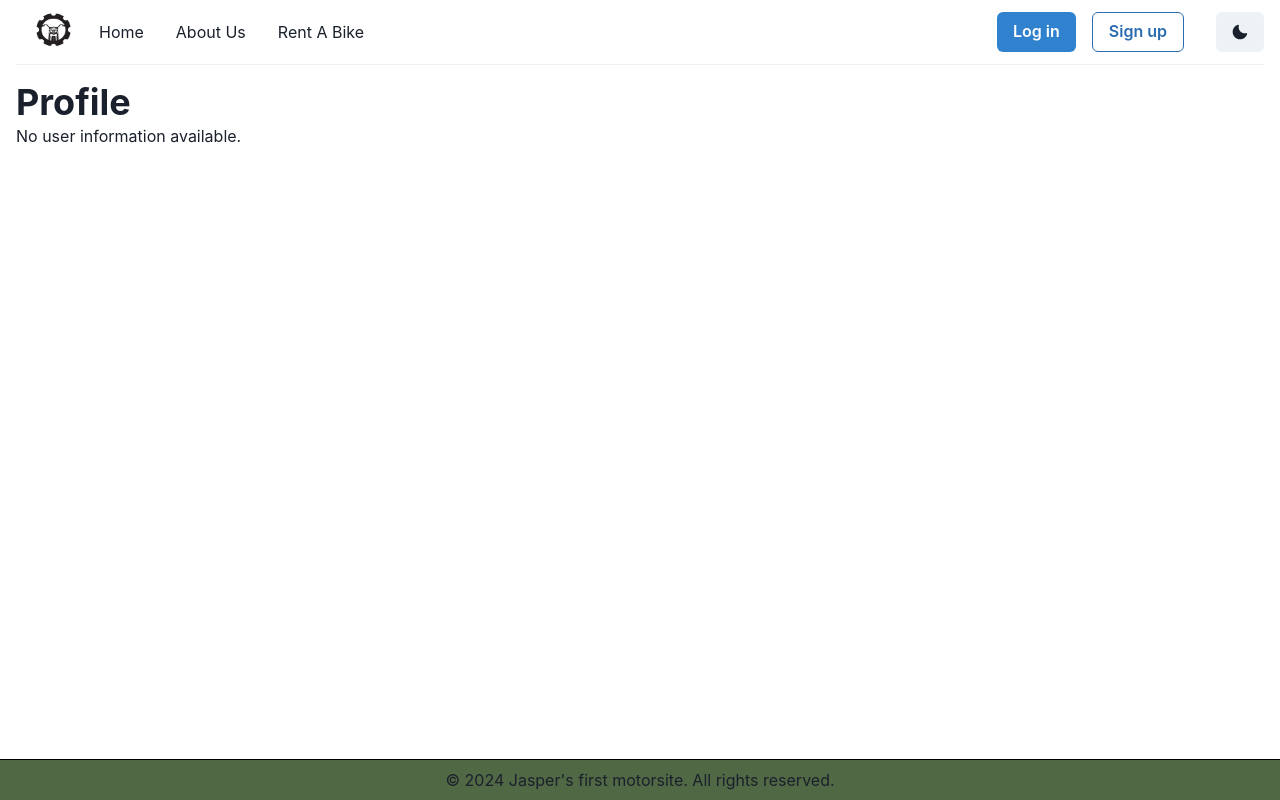
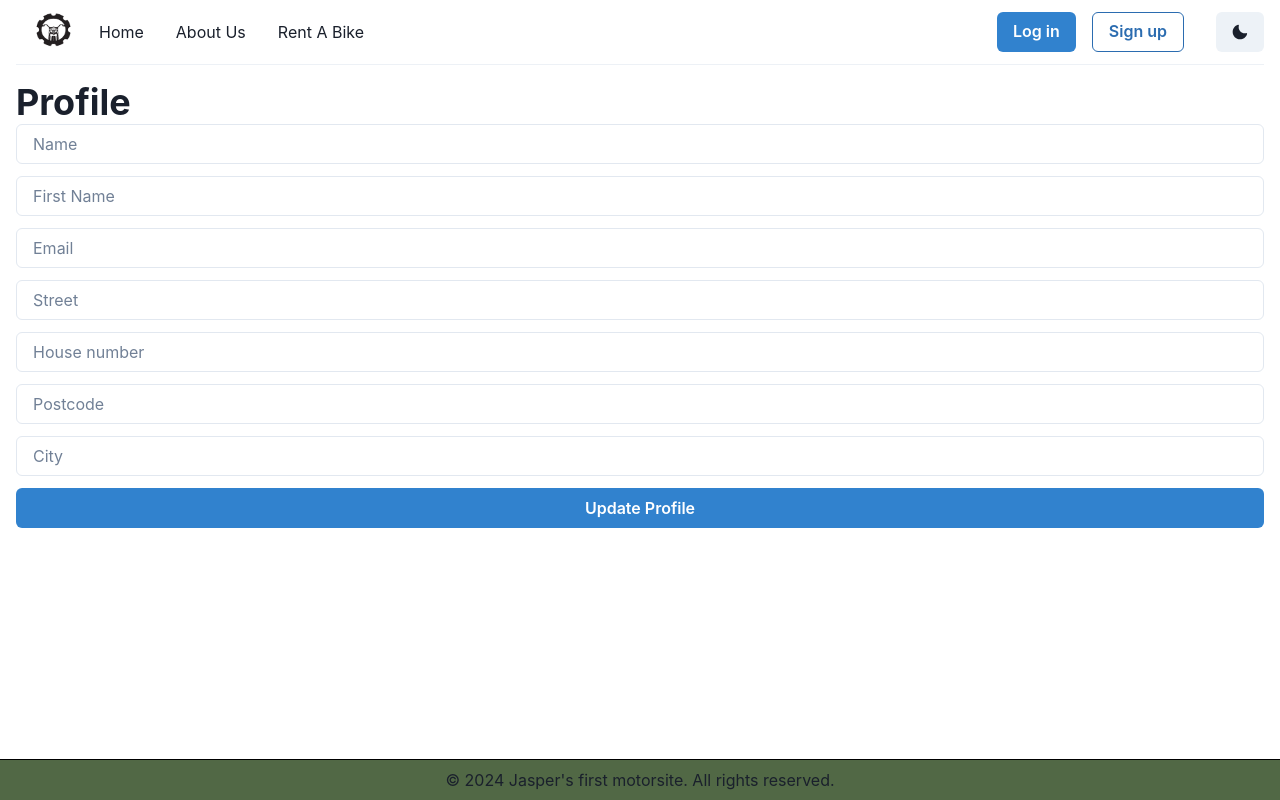
Before and after one commit to haegemanjasper/Motor-Client-Side, a React (Vite) app: page /profile in a window 1280 px wide. Built offline with nearby package versions, Linux system fonts and the light colour scheme; no server answers.

Commit message:
profile kan nu gegevens aanpassen

```diff
--- a/src/api/index.js
+++ b/src/api/index.js
@@ -39,6 +39,10 @@ export const post = async (url, { arg }) => {
 
 export const get = async (url) => {
     const { data } = await axios.get(url);
-
     return data;
 };
+
+export const updateProfile = async (klantId, profileData) => {
+    const { data } = await axios.put(`/klanten/${klantId}`, profileData);
+    return data;
+};
--- a/src/components/register/registerForm.jsx
+++ b/src/components/register/registerForm.jsx
@@ -71,7 +71,6 @@ export default function RegisterForm() {
                 password: "",
             });
 
-            // Redirect to login page after a short delay
             setTimeout(() => {
                 navigate("/login");
             }, 2000);
--- a/src/components/register/registerFormLayout.jsx
+++ b/src/components/register/registerFormLayout.jsx
@@ -50,8 +50,8 @@ const RegisterFormLayout = ({
 
                         <FormInput
                             id="voornaam"
-                            label="First name"
-                            placeholder="First name"
+                            label="First Name"
+                            placeholder="First Name"
                             value={formData.voornaam}
                             onChange={handleChange}
                             error={errors.voornaam}
--- a/src/context/auth-context.jsx
+++ b/src/context/auth-context.jsx
@@ -15,10 +15,11 @@ const AuthContext = createContext();
 
 export const useAuth = () => useContext(AuthContext);
 
-// 👇 2
 export const AuthProvider = ({ children }) => {
     const [token, setToken] = useState(localStorage.getItem(JWT_TOKEN_KEY));
-    const [klant, setKlant] = useState(localStorage.getItem("klant"));
+    const [klant, setKlant] = useState(
+        JSON.parse(localStorage.getItem("klant"))
+    );
     const [ready, setReady] = useState(false);
     const [isAuthed, setIsAuthed] = useState(false);
 
@@ -34,15 +35,10 @@ export const AuthProvider = ({ children }) => {
         trigger: doLogin,
     } = useSWRMutation("klanten/login", api.post);
 
-    // 👇 6
     const login = useCallback(
         async (email, password) => {
             try {
-                // 👇 7
-                const { token, klant } = await doLogin({
-                    email,
-                    password,
-                });
+                const { token, klant } = await doLogin({ email, password });
 
                 setToken(token);
                 setKlant(klant);
@@ -69,6 +65,21 @@ export const AuthProvider = ({ children }) => {
         localStorage.removeItem("klant");
     }, []);
 
+    // Function to update profile information
+    const updateProfile = useCallback(async (klantId, profileData) => {
+        try {
+            const updatedKlant = await api.updateProfile(klantId, profileData);
+
+            setKlant(updatedKlant);
+            localStorage.setItem("klant", JSON.stringify(updatedKlant));
+
+            return true;
+        } catch (error) {
+            console.error(error);
+            return false;
+        }
+    }, []);
+
     const value = useMemo(
         () => ({
             token,
@@ -79,8 +90,19 @@ export const AuthProvider = ({ children }) => {
             isAuthed,
             login,
             logout,
+            updateProfile,
         }),
-        [token, klant, error, ready, loading, isAuthed, login, logout]
+        [
+            token,
+            klant,
+            error,
+            ready,
+            loading,
+            isAuthed,
+            login,
+            logout,
+            updateProfile,
+        ]
     );
 
     return (
--- a/src/pages/profile.jsx
+++ b/src/pages/profile.jsx
@@ -1,21 +1,94 @@
-import React from "react";
-import { Box, Heading, Text } from "@chakra-ui/react";
+import React, { useState } from "react";
+import { Box, Heading, Input, Button, Stack } from "@chakra-ui/react";
 import { useAuth } from "../context/auth-context";
 
 const ProfilePage = () => {
-    const { klant } = useAuth();
+    const { klant, updateProfile } = useAuth();
+    const [formData, setFormData] = useState({
+        naam: klant?.naam || "",
+        voornaam: klant?.voornaam || "",
+        email: klant?.email || "",
+        straat: klant?.straat || "",
+        huisnummer: klant?.huisnummer || "",
+        postcode: klant?.postcode || "",
+        stad: klant?.stad || "",
+    });
+
+    const handleChange = (e) => {
+        const { id, value } = e.target;
+        setFormData((prevData) => ({
+            ...prevData,
+            [id]: value,
+        }));
+    };
+
+    const handleProfileSubmit = async (e) => {
+        e.preventDefault();
+        console.log("Form data:", formData);
+        try {
+            const success = await updateProfile(klant.id, formData);
+            if (success) {
+                console.log("Profile updated");
+            }
+        } catch (error) {
+            console.error("Failed to update profile", error);
+        }
+    };
 
     return (
         <Box p={4}>
             <Heading>Profile</Heading>
-            {klant ? (
-                <>
-                    <Text>Name: {klant.naam}</Text>
-                    <Text>Email: {klant.email}</Text>
-                </>
-            ) : (
-                <Text>No user information available.</Text>
-            )}
+            <form onSubmit={handleProfileSubmit}>
+                <Stack spacing={3}>
+                    <Input
+                        id="naam"
+                        value={formData.naam}
+                        onChange={handleChange}
+                        placeholder="Name"
+                    />
+                    <Input
+                        id="voornaam"
+                        value={formData.voornaam}
+                        onChange={handleChange}
+                        placeholder="First Name"
+                    />
+                    <Input
+                        id="email"
+                        value={formData.email}
+                        onChange={handleChange}
+                        placeholder="Email"
+                    />
+                    <Input
+                        id="straat"
+                        value={formData.straat}
+                        onChange={handleChange}
+                        placeholder="Street"
+                    />
+                    <Input
+                        id="huisnummer"
+                        type="number"
+                        value={formData.huisnummer}
+                        onChange={handleChange}
+                        placeholder="House number"
+                    />
+                    <Input
+                        id="postcode"
+                        type="number"
+                        value={formData.postcode}
+                        onChange={handleChange}
+                        placeholder="Postcode"
+                    />
+                    <Input
+                        id="stad"
+                        value={formData.stad}
+                        onChange={handleChange}
+                        placeholder="City"
+                    />
+                    <Button type="submit" colorScheme="blue">
+                        Update Profile
+                    </Button>
+                </Stack>
+            </form>
         </Box>
     );
 };
```
